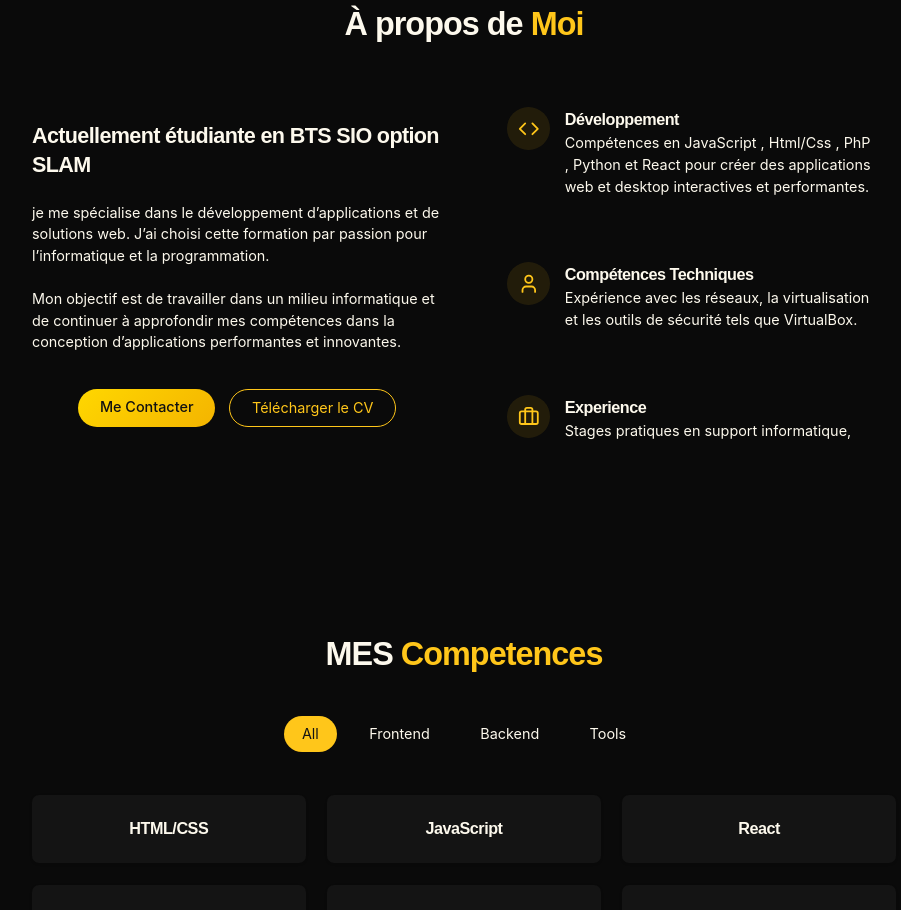
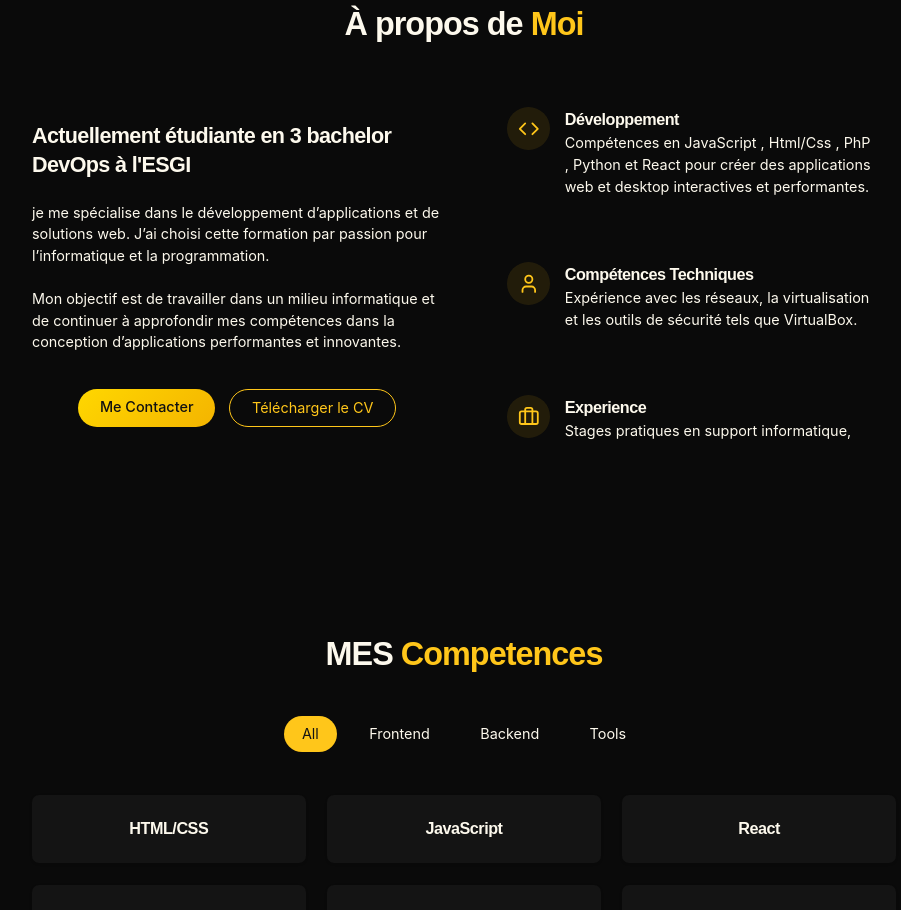
Before and after one commit to reineekoueth/portfolio-reineekoueth, a React (Vite) app: page / in a window 1280 px wide. Shown: the part 880-1790 px from the top of the page, without its empty margins (176-1077 px from the left). Built offline with nearby package versions, Linux system fonts and the light colour scheme; the HTML template or start-up script is replaced by a standard one.

Commit message:
Update educational background in AboutSection

```diff
--- a/src/components/AboutSection.jsx
+++ b/src/components/AboutSection.jsx
@@ -12,7 +12,7 @@ export const AboutSection = () => {
         <div className="grid grid-cols-1 md:grid-cols-2 gap-12 items-center">
           <div className="space-y-6">
             <h3 className="text-2xl font-semibold">
-              Actuellement  étudiante en BTS SIO option SLAM
+              Actuellement  étudiante en 3 bachelor DevOps à l'ESGI
             </h3>
 
             <p className="text-muted-foreground">
```
